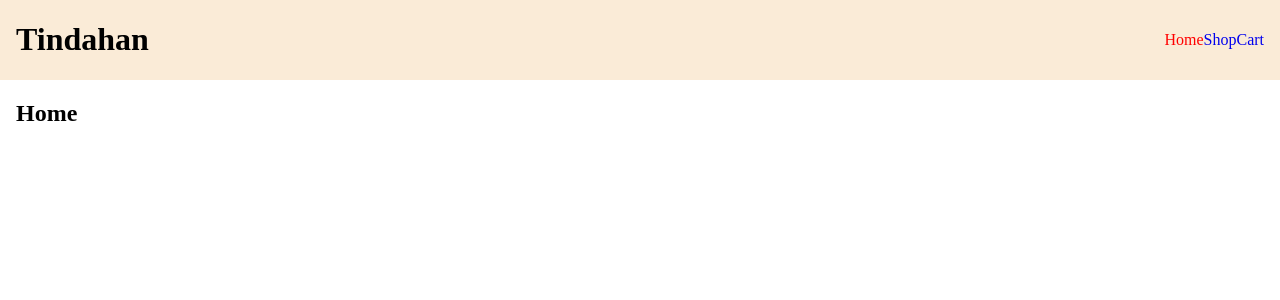
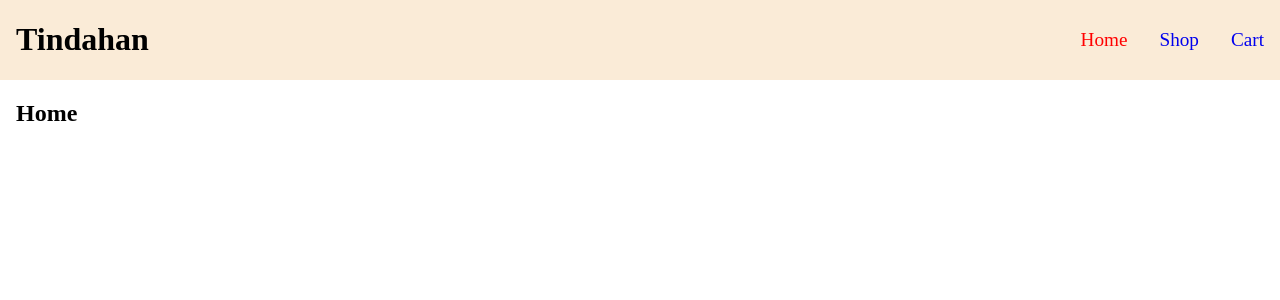
Before and after one commit to etanyosef/shopping-cart, a React (Vite) app: page / in a window 1280 px wide. Shown: the top 300 px of the page. Built offline with nearby package versions, Linux system fonts and the light colour scheme.

Commit message:
hover effect

```diff
--- a/src/components/Header/header.module.css
+++ b/src/components/Header/header.module.css
@@ -1,6 +1,7 @@
 .mainMenu {
     display: flex;
     list-style: none;
+    gap: 2rem;
 }
 
 .mainMenu li {
@@ -9,4 +10,10 @@
 
 .mainMenu a {
     text-decoration: none;
+    font-size: 1.2rem;
 }
+
+.mainMenu a:hover {
+    color: red;
+    text-decoration: underline;
+}
```
